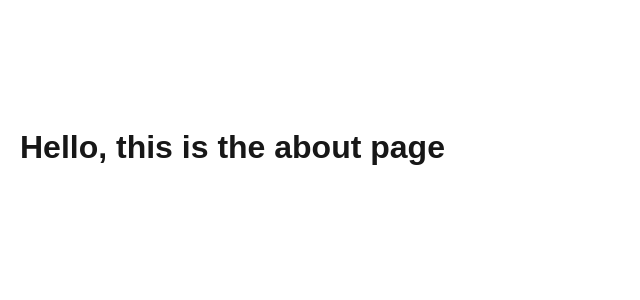
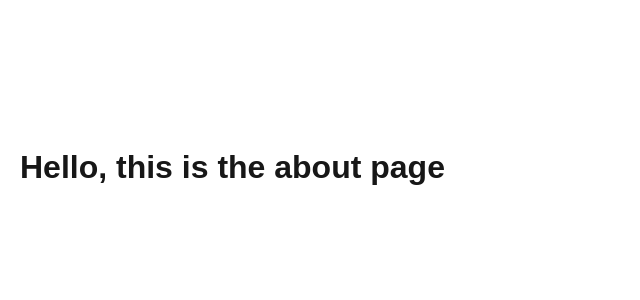
Before and after one commit to calvingomes/calvin-portfolio, a Next.js app: page / in a window 1280 px wide. Shown: the top 300 px of the page, without its empty margins (0-640 px from the left). Built offline with nearby package versions, Linux system fonts and the light colour scheme.

Commit message:
REVERT: test safari full width stuff

```diff
--- a/app/globals.css
+++ b/app/globals.css
@@ -26,5 +26,5 @@ body {
   font-family: Arial, Helvetica, sans-serif;
   margin: 0;
   padding: 0;
-  height: 100%;
+  min-height: 100vh;
 }
--- a/app/layout.module.css
+++ b/app/layout.module.css
@@ -1,6 +1,3 @@
 .pageContainer {
     padding: 20px;
-    min-height: 100svh;
-    padding-top: env(safe-area-inset-top);
-    padding-bottom: env(safe-area-inset-bottom);
 }
```
